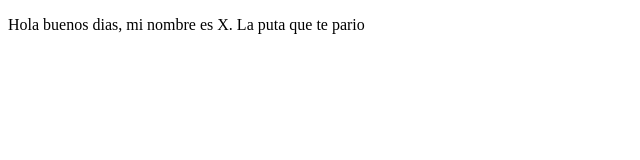
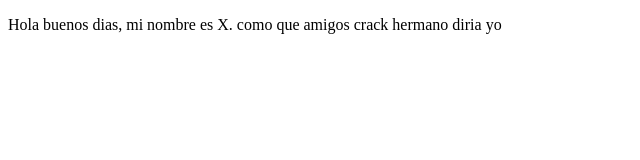
Before and after one commit to graef1998/proyectoDemoCursoPrework, a plain HTML site: page index.html in a window 1280 px wide. Shown: the whole page, without its empty margins (0-640 px from the left). Drawn offline with Linux system fonts and the light colour scheme.

Commit message:
cambios de palabras

```diff
--- a/index.html
+++ b/index.html
@@ -8,7 +8,7 @@
 </head>
 <body>
     <p>Hola buenos dias, mi nombre es X.
-       La puta que te pario
+       como que amigos crack hermano diria yo
     </p>
 </body>
 </html>
```
